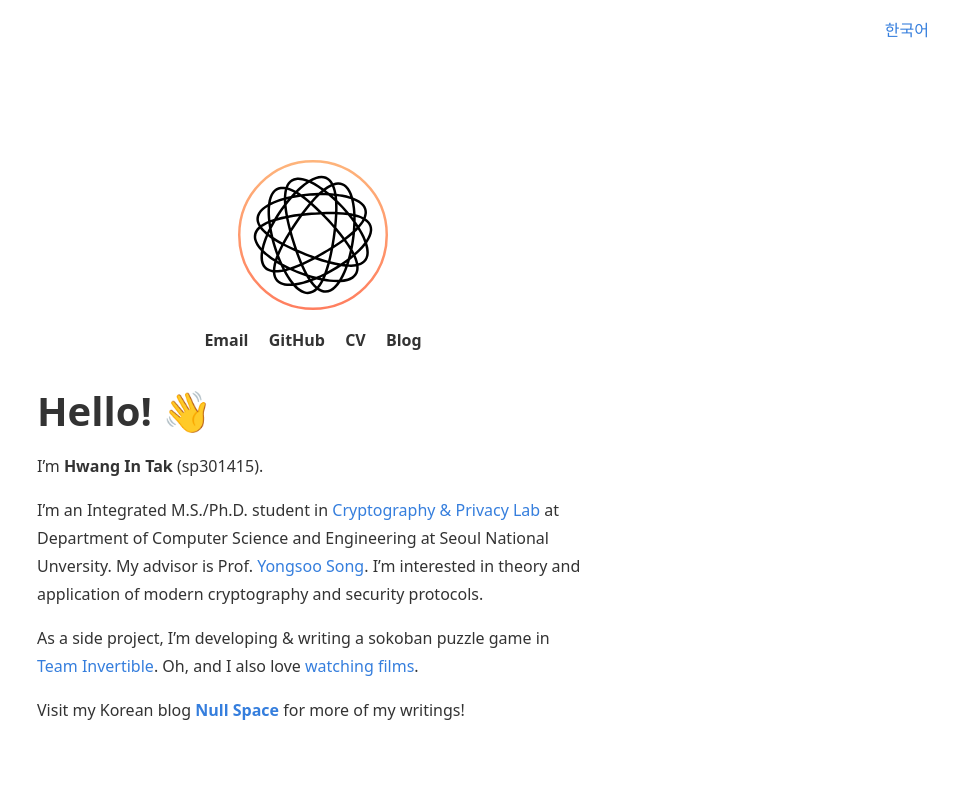
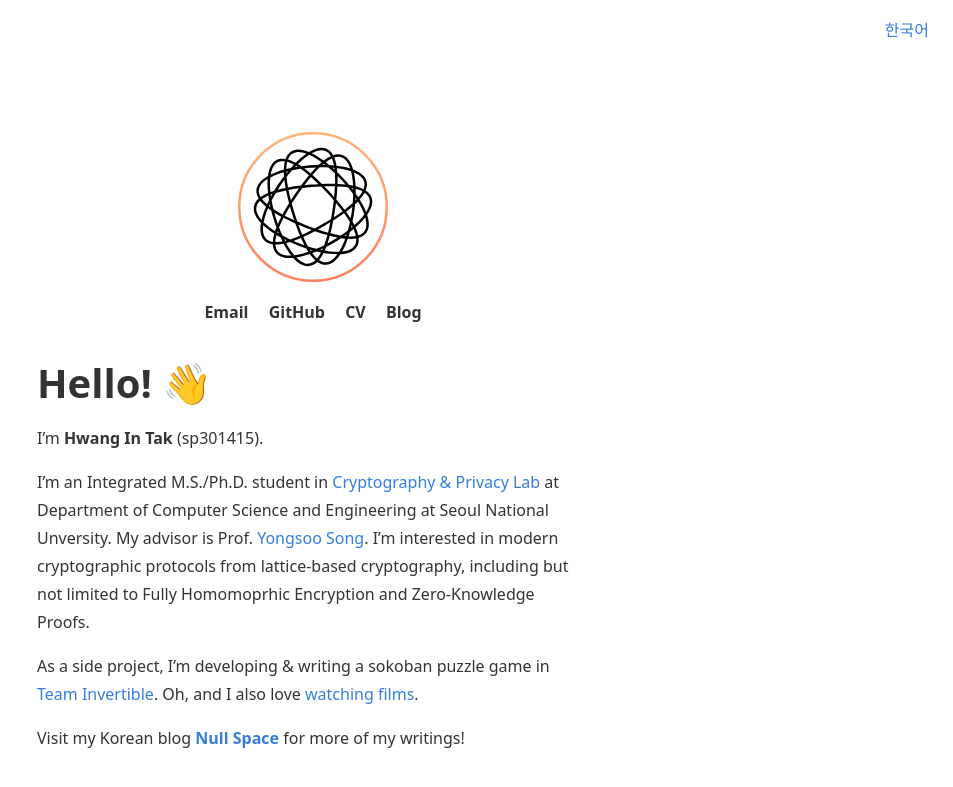
Before and after one commit to sp301415/sp301415-main-page, a Jekyll site: the page built from index.md, in a window 1280 px wide. Shown: the top 787 px of the page, without its empty margins (327-1280 px from the left). Built offline with Jekyll 4.4.1, drawn with Linux system fonts in a browser that asks for light colours.

Commit message:
소개글 업데이트

```diff
--- a/index.md
+++ b/index.md
@@ -7,7 +7,7 @@
 
 I'm **Hwang In Tak** (sp301415).
 
-I'm an Integrated M.S./Ph.D. student in [Cryptography & Privacy Lab](https://crypto.snu.ac.kr) at Department of Computer Science and Engineering at Seoul National Unversity. My advisor is Prof. [Yongsoo Song](https://yongsoosong.github.io). I'm interested in theory and application of modern cryptography and security protocols.
+I'm an Integrated M.S./Ph.D. student in [Cryptography & Privacy Lab](https://crypto.snu.ac.kr) at Department of Computer Science and Engineering at Seoul National Unversity. My advisor is Prof. [Yongsoo Song](https://yongsoosong.github.io). I'm interested in modern cryptographic protocols from lattice-based cryptography, including but not limited to Fully Homomoprhic Encryption and Zero-Knowledge Proofs.
 
 As a side project, I'm developing & writing a sokoban puzzle game in [Team Invertible](https://twitter.com/team_invertible). Oh, and I also love [watching films](https://letterboxd.com/sp301415).
 
```
Also changed, not shown: ko.md (+1 -1 lines).
